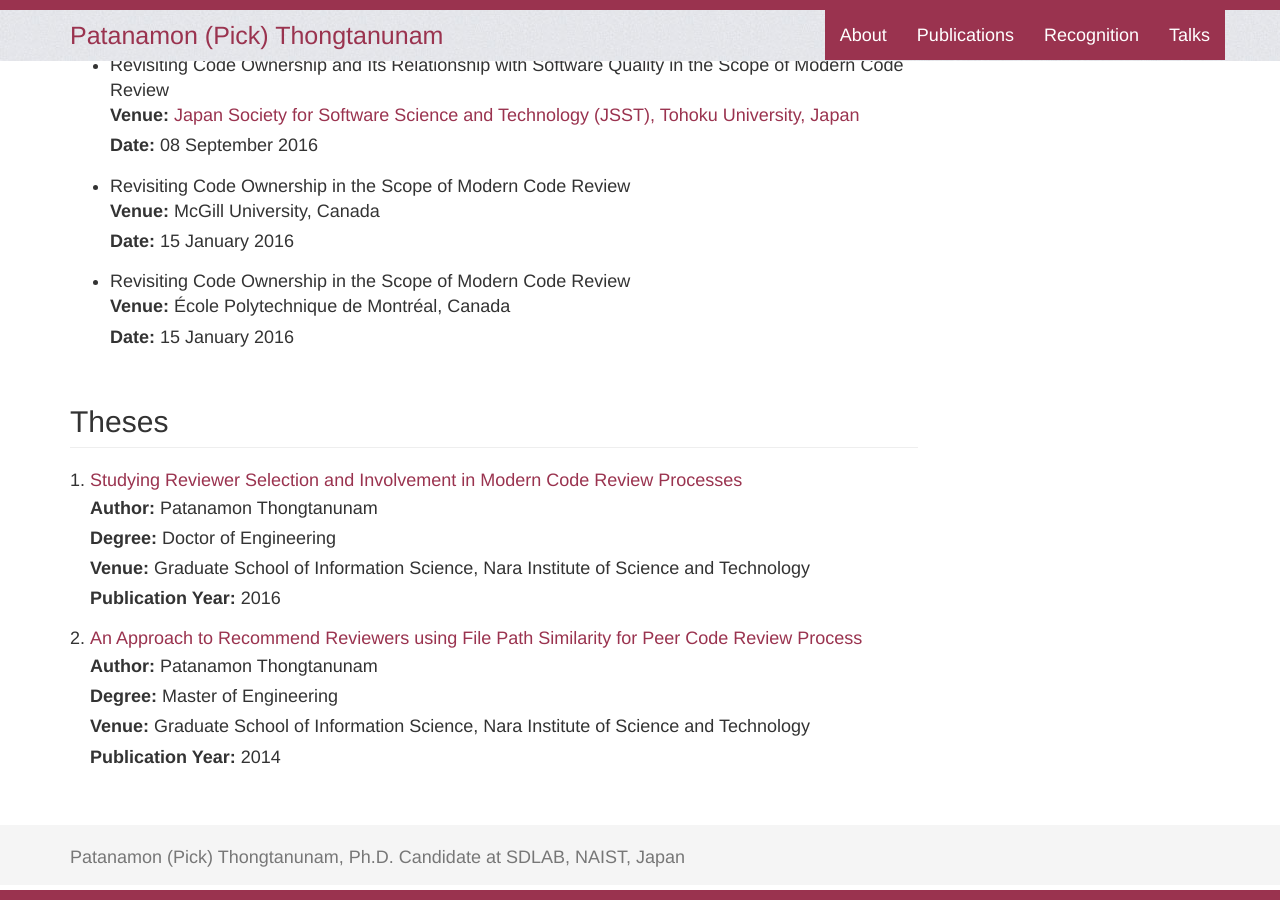
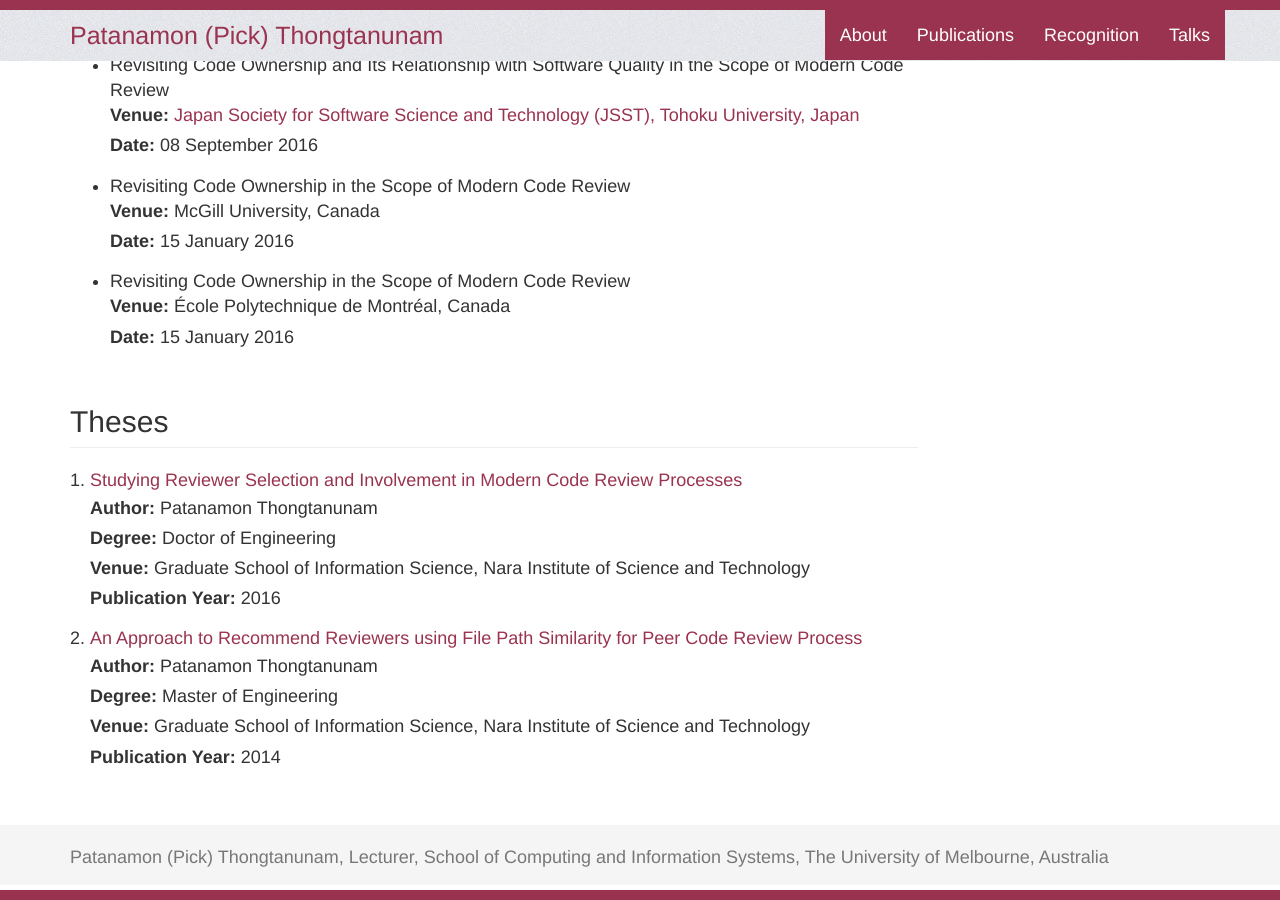
Before and after one commit to patanamon/patanamon.github.io, a Jekyll site: the page built from index.html, in a window 1280 px wide and 900 px high, scrolled down 6496 px. Built offline with Jekyll 4.4.1, drawn with Linux system fonts in a browser that asks for light colours; comment, search, counter and statistics services are not loaded.

Commit message:
update footer

```diff
--- a/_includes/footer.html
+++ b/_includes/footer.html
@@ -1,6 +1,6 @@
 <footer class="footer">
   <div class="container">
-    <p class="text-muted">Patanamon (Pick) Thongtanunam, Ph.D. Candidate at SDLAB, NAIST, Japan </p>
+    <p class="text-muted">Patanamon (Pick) Thongtanunam, Lecturer, School of Computing and Information Systems, The University of Melbourne, Australia </p>
   </div>
   <div class="color_wrapper"></div>
 </footer>
```
